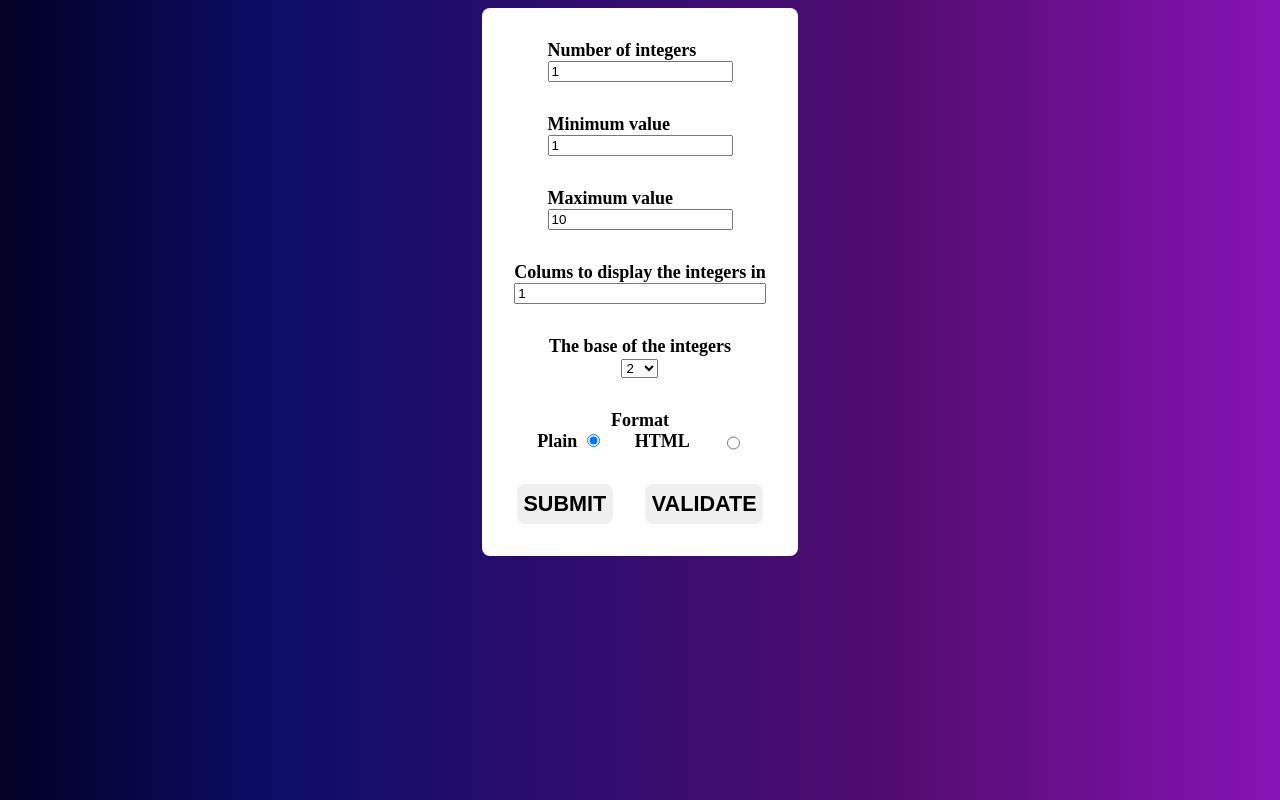
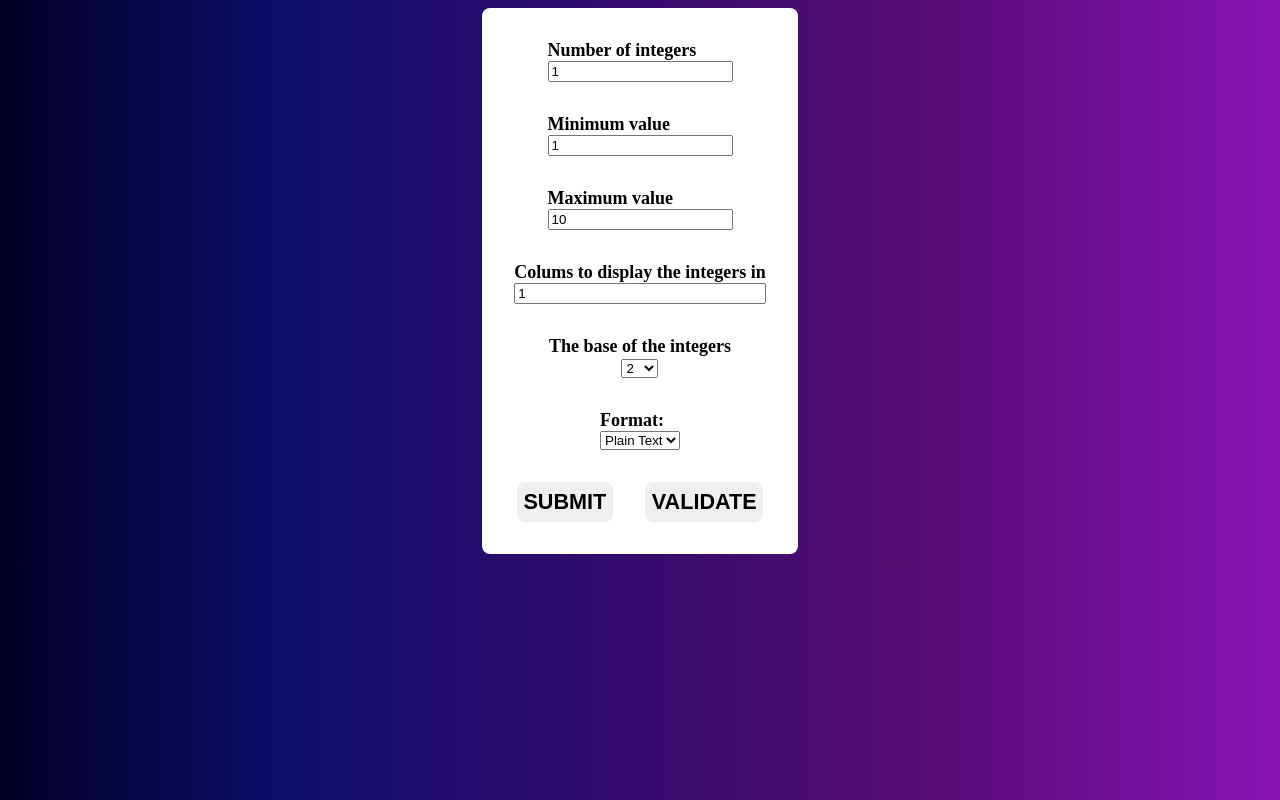
Before and after one commit to AlinScreciu/webtech-random.org-form, a plain HTML site: page integer.html in a window 1280 px wide. Drawn offline with Linux system fonts and the light colour scheme.

Commit message:
validator fixes

```diff
--- a/integer.html
+++ b/integer.html
@@ -14,21 +14,21 @@
         <!-- num -->
         <div class="col">
             <label for="num">Number of integers</label>
-            <input value="1" id="num" name="num" type="number" >
+            <input value="1" id="num" name="num" type="number">
         </div>
         <!-- min max -->
         <div class="col">
             <label for="min">Minimum value</label>
-            <input value="1" type="number" id="min" name="min" >
+            <input value="1" type="number" id="min" name="min">
         </div>
         <div class="col">
             <label for="max">Maximum value</label>
-            <input value="10" type="number" id="max" name="max" >
+            <input value="10" type="number" id="max" name="max">
         </div>
         <!-- col -->
         <div class="col">
             <label for="col">Colums to display the integers in</label>
-            <input type="number" value="1" id="col" name="col" >
+            <input type="number" value="1" id="col" name="col">
         </div>
         <!-- base -->
         <!-- format -->
@@ -44,22 +44,18 @@
             </div>
         </div>
         <div class="col">
-            <label for="format" style="align-self: center;">Format</label>
-            <div id="format" class="row">
-                <div>
-                    <label for="format_plain" style="align-self: center;">Plain</label>
-                    <input id="format_plain" name="format" type="radio" checked value="plain" >
-                </div>
-                <label for="format_html" style="align-self: center;">HTML</label>
-                <input id="format_html" name="format" type="radio" value="html" >
-            </div>
+            <label for="format">Format:</label>
+            <select id="format" name="format">
+                <option value="plain">Plain Text</option>
+                <option value="html">HTML</option>
+            </select>
         </div>
 
         <div class="row">
-            <input type="submit" value="SUBMIT" class="submit" >
+            <input type="submit" value="SUBMIT" class="submit">
             <input type="button"
                 onclick="window.location='http:\/\/validator.w3.org/check?uri=https:\/\/alinscreciu.github.io/webtech-random.org-form/integer.html';"
-                value="VALIDATE" class="submit" >
+                value="VALIDATE" class="submit">
         </div>
     </form>
 </body>
```
